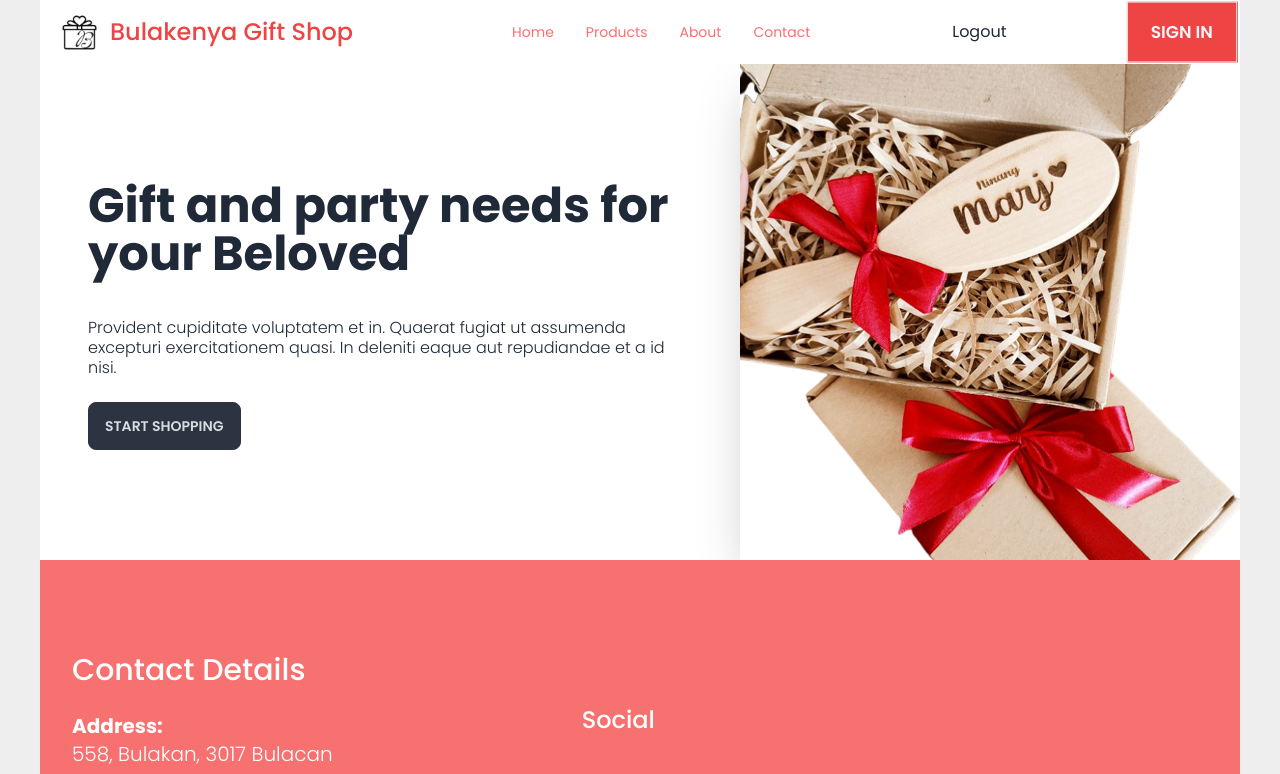
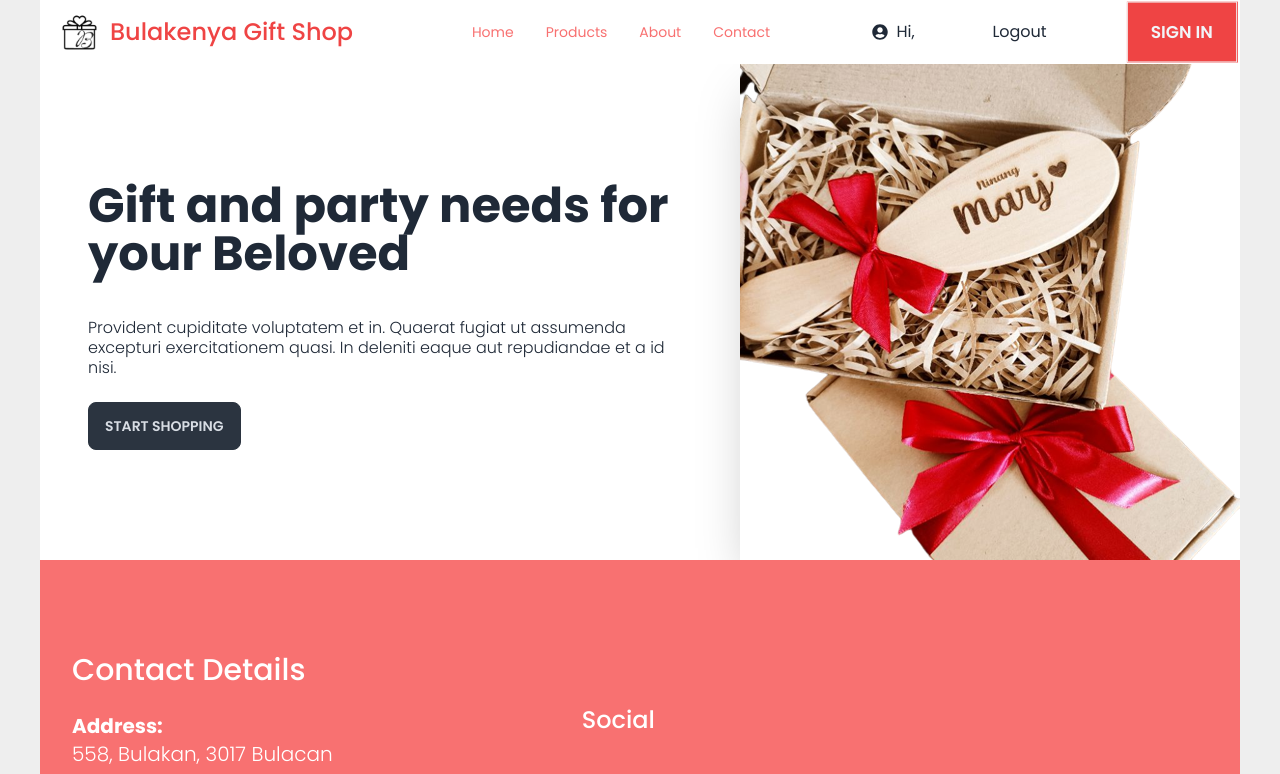
Before and after one commit to jayelemar/Bulakenya-Gift-Shop-v3, a React (Create React App) app: page / in a window 1280 px wide. Shown: the top 774 px of the page. Built offline with nearby package versions, Linux system fonts and the light colour scheme; no server answers.

Commit message:
feat: monitor authentication state logic

```diff
--- a/src/components/header/Header.js
+++ b/src/components/header/Header.js
@@ -2,16 +2,20 @@ import { Link as ScrollLink} from 'react-scroll'
 import { Link as RouterLink, useLocation, useNavigate } from 'react-router-dom'
 import logoSource from '../../assets/bulakenya-logo.png'
 import styles from './Header.module.scss'
-import { useState, useContext } from 'react';
+import { useState, useContext, useEffect } from 'react';
 import ModalContext from '../../context/ModalContext';
 import { auth } from '../../firebase/config';
-import { signOut } from 'firebase/auth';
+import { signOut, onAuthStateChanged } from 'firebase/auth';
 import { toast } from 'react-toastify';
+import { FaUserCircle } from 'react-icons/fa'
+
 
 
 const Header = () => {
     const location = useLocation();
     const [isMobileNavOpen, setIsMobileNavOpen] = useState(false);
+    const [displayName, setDisplayName] = useState("")
+
     const { openModal } = useContext(ModalContext)
     const navigate = useNavigate()
 
@@ -40,6 +44,19 @@ const Header = () => {
                 toast.error(error.message)
             });
     };
+
+    useEffect(() => {
+        onAuthStateChanged(auth, (user) => {
+            if (user) {
+                const uid = user.uid;
+                console.log(user.displayName);
+                setDisplayName(user.displayName)
+              // ...
+            } else {
+                setDisplayName("")
+            }
+            });
+    }, [])
 
     return (
         <header>
@@ -86,6 +103,10 @@ const Header = () => {
                         </div>
 
                         {/* Button */}
+                        <RouterLink>
+                            <FaUserCircle size={16}/>
+                            &nbsp; Hi, {displayName}
+                        </RouterLink>
                         <RouterLink to="/" onClick={logOutUser}>Logout</RouterLink>
                         {location.pathname === '/' ? (
                             <RouterLink to='/login'>
```
